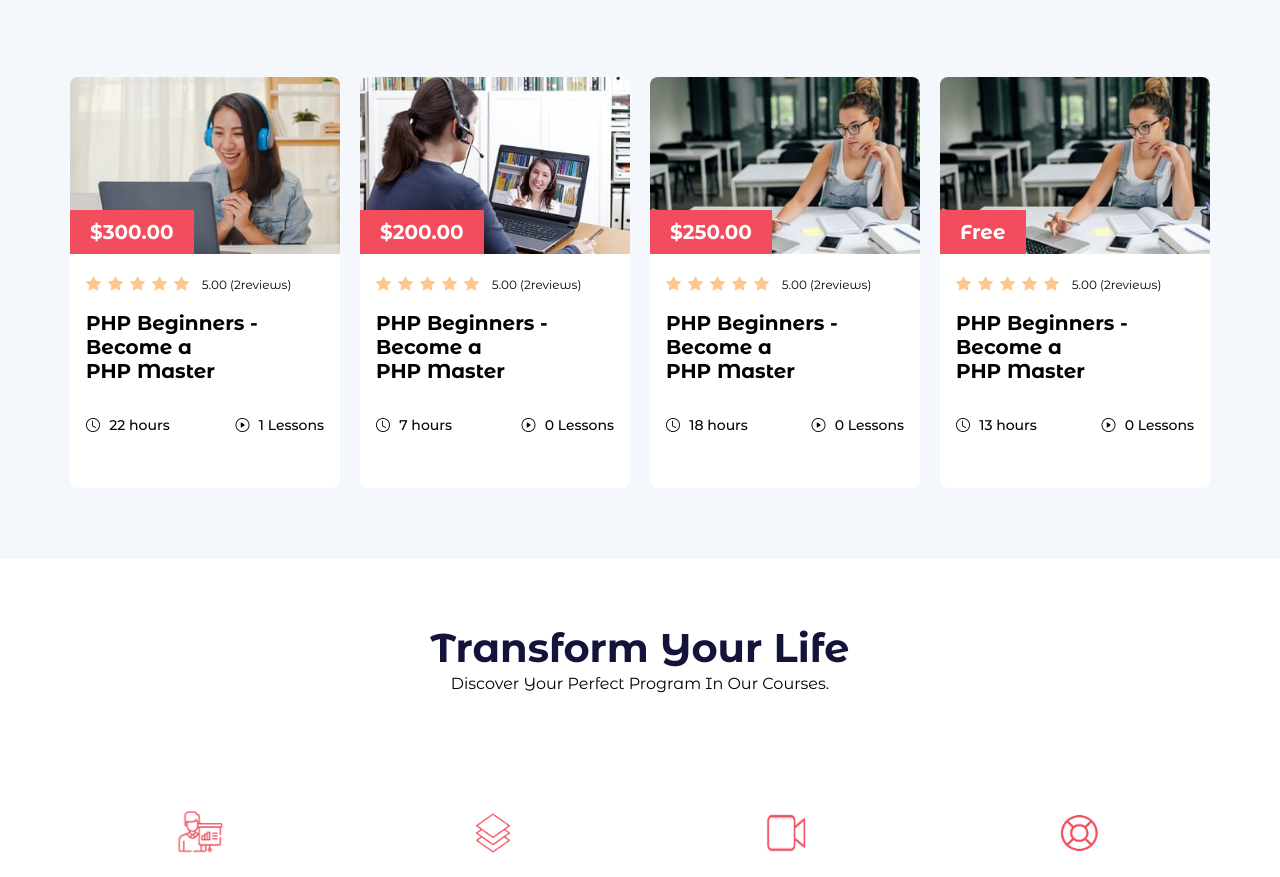
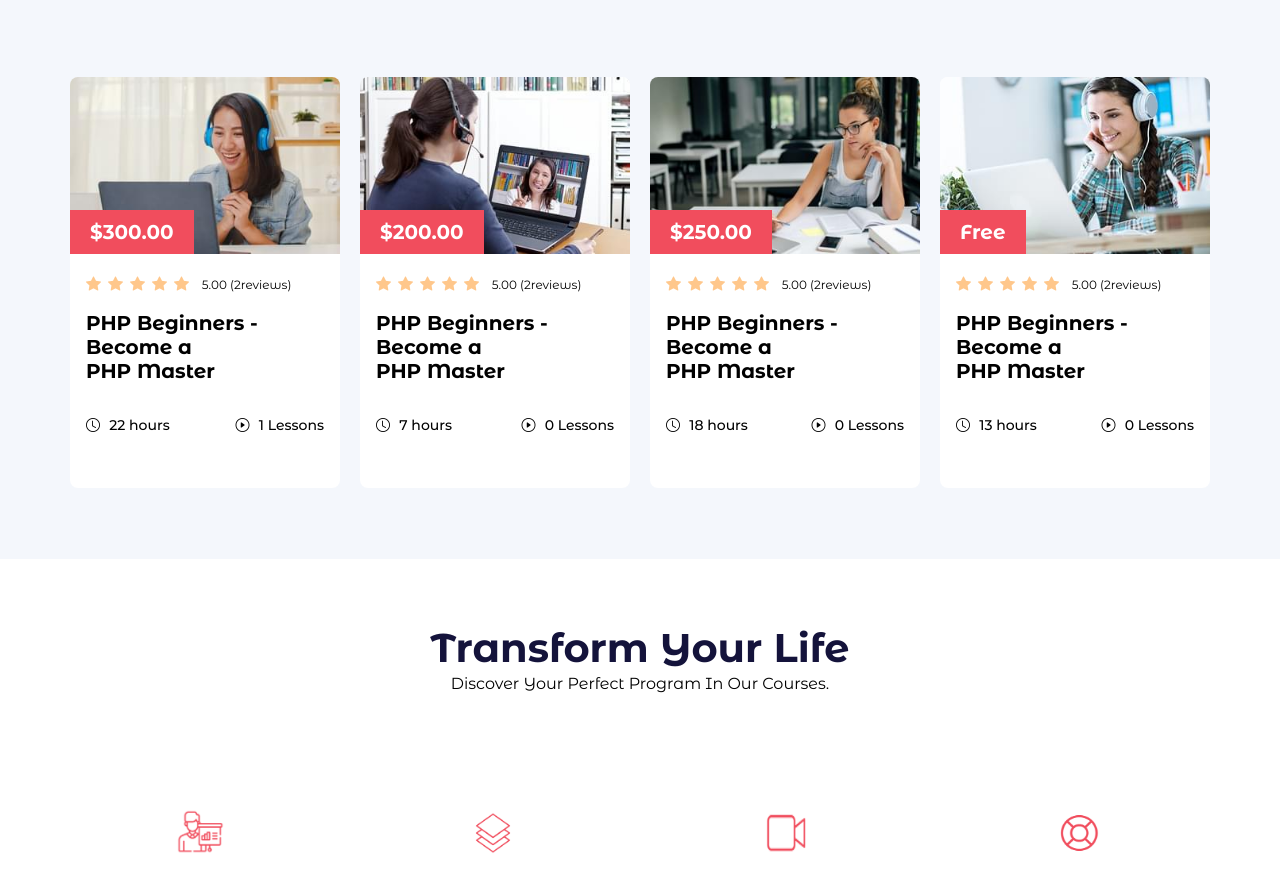
Before and after one commit to hasan-myoffice2/Emudel-Webside, a website: page index.html in a window 1280 px wide. Shown: the part 3047-3924 px from the top of the page. Drawn offline with nearby package versions, Linux system fonts and the light colour scheme.

Commit message:
Change Image

```diff
--- a/index.html
+++ b/index.html
@@ -455,7 +455,7 @@
                     </div>
                     <div class="image-card">
                         <div class="bages">Free</div>
-                        <img src="./assets/image/hover-card3.jpg" alt="">
+                        <img src="./assets/image/hover4.jpg" alt="">
                         <div class="image-text">
                             <div class="star-item">
                                 <div class="star">
```
Also changed, not shown: assets/image/hover4.jpg (added).
